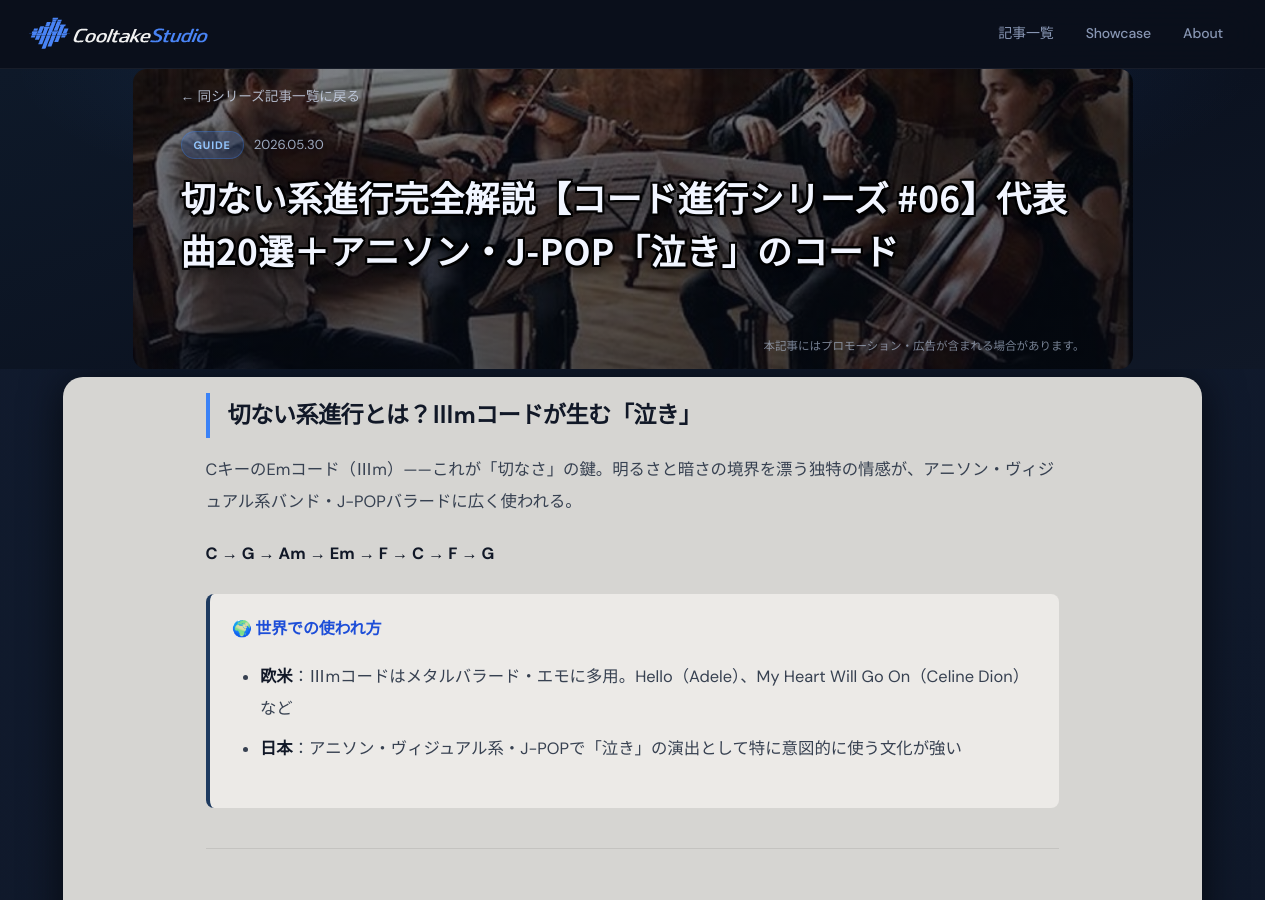
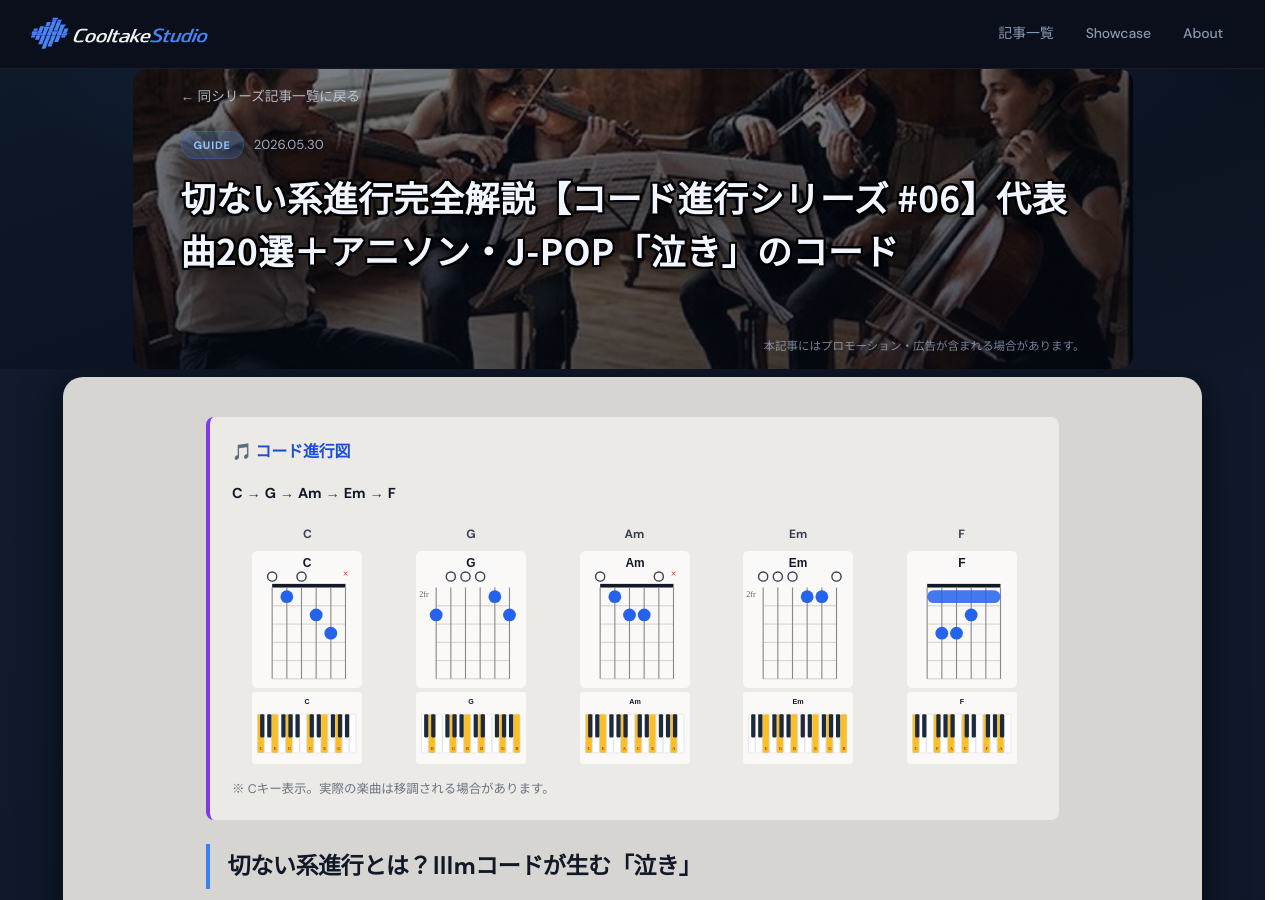
Before and after one commit to cooltake/cooltake-staging, a Jekyll site: the page built from _posts/2026-05-30-chord-progression-06-kanashii.md, in a window 1280 px wide and 900 px high. Built offline with Jekyll 4.4.1, drawn with Linux system fonts in a browser that asks for light colours; some web fonts are replaced.

Commit message:
feat: chord-06 add chord diagram section

```diff
--- a/_posts/2026-05-30-chord-progression-06-kanashii.md
+++ b/_posts/2026-05-30-chord-progression-06-kanashii.md
@@ -6,6 +6,21 @@
 image: /assets/images/thumb-chord-06.jpg
 description: "ヴィジュアル系・アニソンに多い「切ない系進行」を徹底解説。紅蓮華・ロマンスの神様・X JAPANなど代表曲20曲を楽天購入リンク付きで完全網羅。Ⅲmコードが生む「泣き」の正体も解説。"
 ---
+
+
+
+<div style="background:#eceae7;border-radius:8px;padding:1.2rem 1.4rem;margin:1.5rem 0;border-left:4px solid #7c3aed;">
+<h3 style="color:#111827;margin-top:0;font-size:1rem;font-weight:700;">🎵 コード進行図</h3>
+<p style="color:#374151;font-size:.9rem;margin:.4rem 0 1rem;"><span style="font-weight:700;color:#111827;">C</span> → <span style="font-weight:700;color:#111827;">G</span> → <span style="font-weight:700;color:#111827;">Am</span> → <span style="font-weight:700;color:#111827;">Em</span> → <span style="font-weight:700;color:#111827;">F</span></p>
+<div style="display:grid;grid-template-columns:repeat(5, 1fr);gap:.8rem;overflow-x:auto;">
+<div style="text-align:center;"><p style="font-size:.75rem;font-weight:700;color:#374151;margin:0 0 4px;">C</p><img src="/assets/chord-diagrams/guitar-c.svg" alt="C ギター" style="width:100%;max-width:110px;height:auto;display:block;margin:0 auto 4px;"><img src="/assets/chord-diagrams/piano-c.svg" alt="C ピアノ" style="width:100%;max-width:110px;height:auto;display:block;margin:0 auto;"></div>
+<div style="text-align:center;"><p style="font-size:.75rem;font-weight:700;color:#374151;margin:0 0 4px;">G</p><img src="/assets/chord-diagrams/guitar-g.svg" alt="G ギター" style="width:100%;max-width:110px;height:auto;display:block;margin:0 auto 4px;"><img src="/assets/chord-diagrams/piano-g.svg" alt="G ピアノ" style="width:100%;max-width:110px;height:auto;display:block;margin:0 auto;"></div>
+<div style="text-align:center;"><p style="font-size:.75rem;font-weight:700;color:#374151;margin:0 0 4px;">Am</p><img src="/assets/chord-diagrams/guitar-am.svg" alt="Am ギター" style="width:100%;max-width:110px;height:auto;display:block;margin:0 auto 4px;"><img src="/assets/chord-diagrams/piano-am.svg" alt="Am ピアノ" style="width:100%;max-width:110px;height:auto;display:block;margin:0 auto;"></div>
+<div style="text-align:center;"><p style="font-size:.75rem;font-weight:700;color:#374151;margin:0 0 4px;">Em</p><img src="/assets/chord-diagrams/guitar-em.svg" alt="Em ギター" style="width:100%;max-width:110px;height:auto;display:block;margin:0 auto 4px;"><img src="/assets/chord-diagrams/piano-em.svg" alt="Em ピアノ" style="width:100%;max-width:110px;height:auto;display:block;margin:0 auto;"></div>
+<div style="text-align:center;"><p style="font-size:.75rem;font-weight:700;color:#374151;margin:0 0 4px;">F</p><img src="/assets/chord-diagrams/guitar-f.svg" alt="F ギター" style="width:100%;max-width:110px;height:auto;display:block;margin:0 auto 4px;"><img src="/assets/chord-diagrams/piano-f.svg" alt="F ピアノ" style="width:100%;max-width:110px;height:auto;display:block;margin:0 auto;"></div>
+</div>
+<p style="color:#6b7280;font-size:.78rem;margin:.8rem 0 0;">※ Cキー表示。実際の楽曲は移調される場合があります。</p>
+</div>
 
 
 ## 切ない系進行とは？Ⅲmコードが生む「泣き」
```
